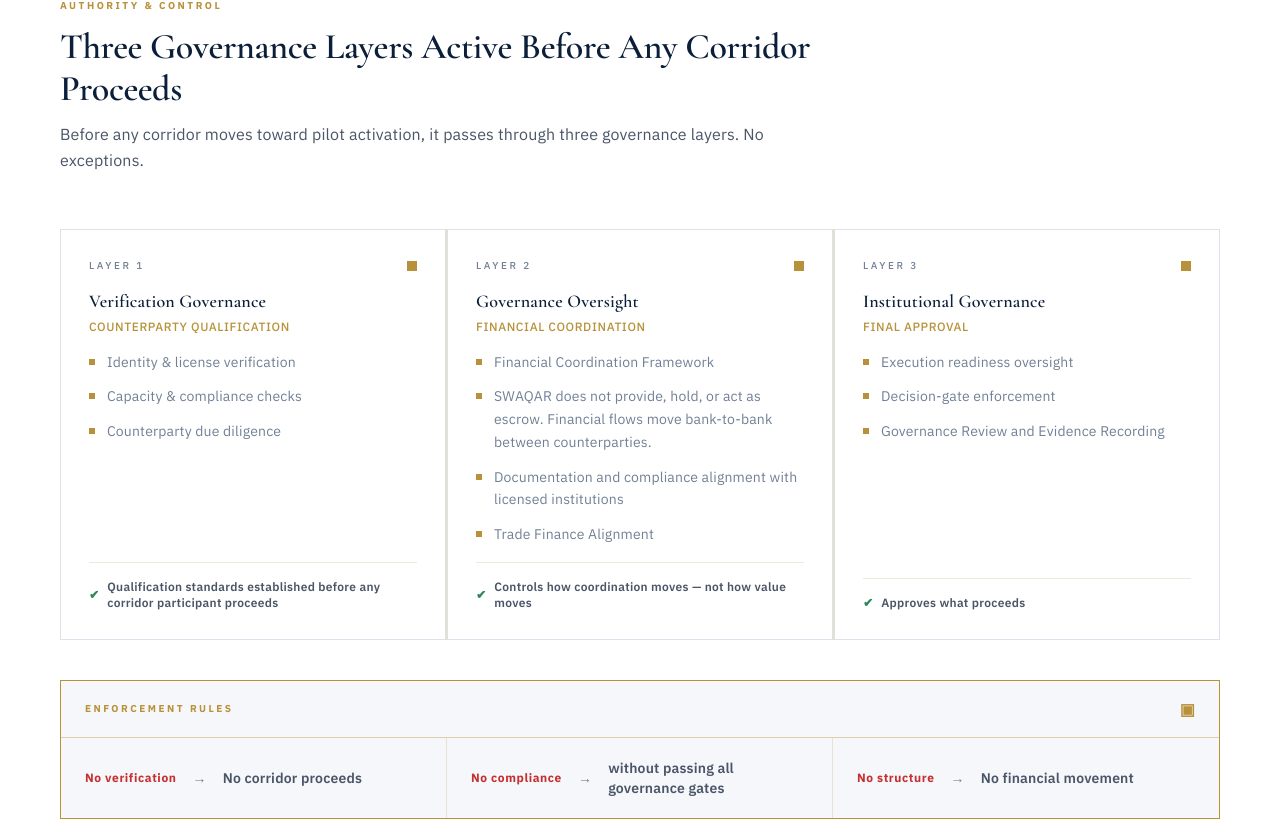
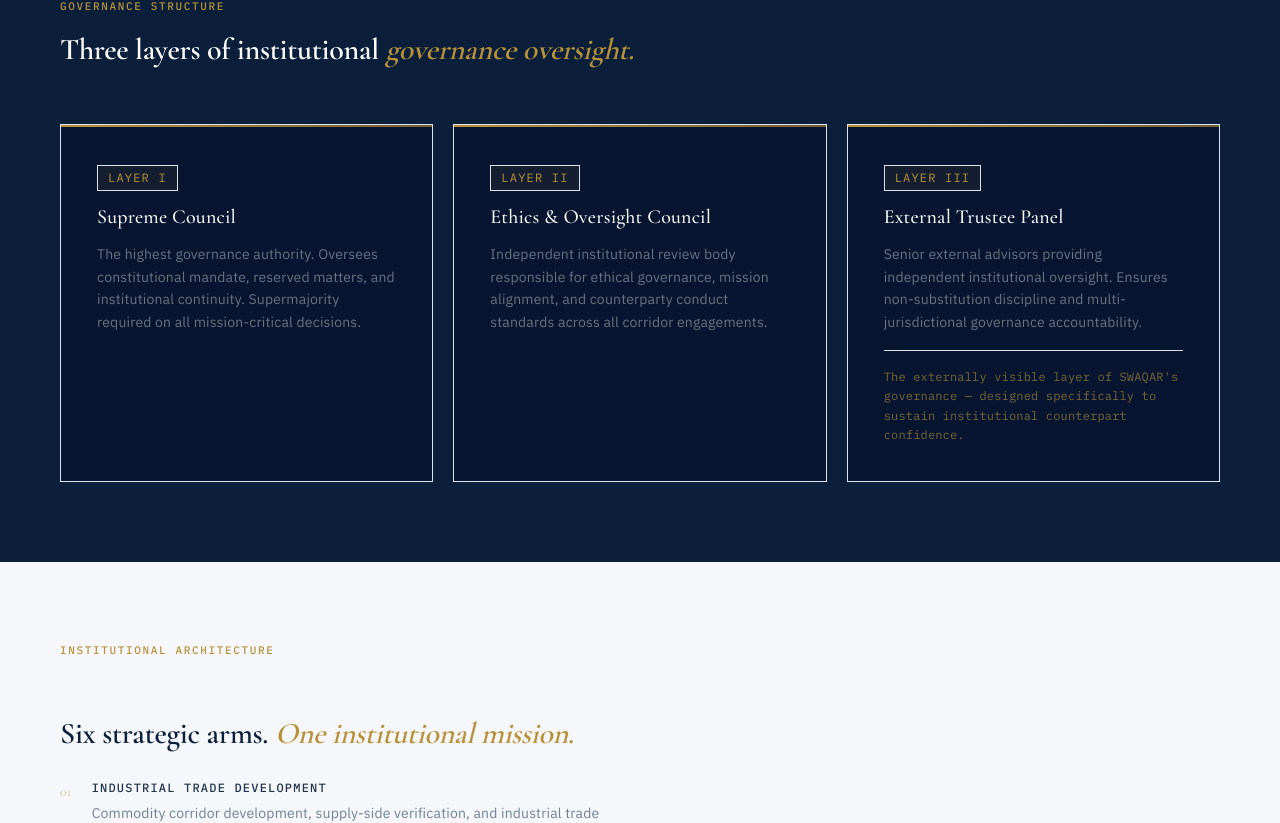
Before and after one commit to SWAQAR5/swaqar-site, a Next.js app: page / in a window 1280 px wide. Shown: the part 10379-11202 px from the top of the page. Built offline with nearby package versions, Linux system fonts and the light colour scheme.

Commit message:
Replace Governance section with HTML reference design

```diff
--- a/components/sections/Governance.tsx
+++ b/components/sections/Governance.tsx
@@ -1,41 +1,24 @@
-const GOVERNANCE_LAYERS = [
+// ─────────────────────────────────────────────────────────────────────────────
+// components/sections/Governance.tsx
+// ─────────────────────────────────────────────────────────────────────────────
+
+const LAYERS = [
   {
-        layer: "Verification Governance",
-        role: "Counterparty Qualification",
-        functions: [
-            "Identity & license verification",
-            "Capacity & compliance checks",
-            "Counterparty due diligence",
-        ],
-        authority: "Qualification standards established before any corridor participant proceeds",
+    badge: "Layer I",
+    name: "Supreme Council",
+    desc: "The highest governance authority. Oversees constitutional mandate, reserved matters, and institutional continuity. Supermajority required on all mission-critical decisions.",
   },
   {
-        layer: "Governance Oversight",
-        role: "Financial Coordination",
-        functions: [
-            "Financial Coordination Framework",
-            "SWAQAR does not provide, hold, or act as escrow. Financial flows move bank-to-bank between counterparties.",
-            "Documentation and compliance alignment with licensed institutions",
-            "Trade Finance Alignment",
-        ],
-        authority: "Controls how coordination moves — not how value moves",
+    badge: "Layer II",
+    name: "Ethics & Oversight Council",
+    desc: "Independent institutional review body responsible for ethical governance, mission alignment, and counterparty conduct standards across all corridor engagements.",
   },
   {
-        layer: "Institutional Governance",
-        role: "Final approval",
-        functions: [
-            "Execution readiness oversight",
-            "Decision-gate enforcement",
-            "Governance Review and Evidence Recording",
-        ],
-        authority: "Approves what proceeds",
+    badge: "Layer III",
+    name: "External Trustee Panel",
+    desc: "Senior external advisors providing independent institutional oversight. Ensures non-substitution discipline and multi-jurisdictional governance accountability.",
+    note: "The externally visible layer of SWAQAR's governance — designed specifically to sustain institutional counterpart confidence.",
   },
-] as const;
-
-const ENFORCEMENT_RULES = [
-    { condition: "No verification", consequence: "No corridor proceeds" },
-    { condition: "No compliance", consequence: "without passing all governance gates" },
-    { condition: "No structure", consequence: "No financial movement" },
 ] as const;
 
 export default function Governance() {
@@ -43,149 +26,47 @@
     <section
       id="governance"
       aria-labelledby="governance-heading"
-            className="swaqar-section swaqar-container"
+      className="swaqar-section bg-swaqar-navy"
     >
-            <div className="mb-14 max-w-3xl">
-                <span className="block text-[10px] tracking-[0.25em] text-swaqar-gold uppercase font-bold mb-3">
-                    Authority & Control
+      <div className="swaqar-container">
+        <span className="swaqar-eyebrow text-swaqar-gold">
+          Governance Structure
         </span>
-                <h2 id="governance-heading" className="text-swaqar-heading">
-                    Three Governance Layers Active Before Any Corridor Proceeds
+        <h2
+          id="governance-heading"
+          className="font-serif text-3xl text-white font-semibold mt-4"
+        >
+          Three layers of institutional{" "}
+          <em className="italic text-swaqar-gold">governance oversight.</em>
         </h2>
-                <p className="text-swaqar-text mt-3 text-base leading-relaxed">
-                    Before any corridor moves toward pilot activation, it passes through
-                    three governance layers. No exceptions.
+
+        <div className="grid grid-cols-1 md:grid-cols-3 gap-5 mt-14">
+          {LAYERS.map((layer) => (
+            <div
+              key={layer.badge}
+              className="bg-[#071530] border border-swaqar-border p-9 relative hover:-translate-y-1.5 transition-transform duration-300"
+            >
+              <div className="absolute top-0 left-0 right-0 h-0.5 bg-gradient-to-r from-swaqar-gold to-swaqar-gold/60" />
+
+              <span className="font-mono text-xs uppercase tracking-widest text-swaqar-gold bg-swaqar-gold/8 border border-swaqar-border px-2.5 py-1 inline-block mb-3 mt-1">
+                {layer.badge}
+              </span>
+              <h3 className="font-serif text-xl text-white font-medium mb-3">
+                {layer.name}
+              </h3>
+              <p className="text-sm text-white/40 leading-relaxed">
+                {layer.desc}
               </p>
-            </div>
 
-            <div
-                role="list"
-                aria-label="Governance layers"
-                className="grid grid-cols-1 md:grid-cols-3 auto-rows-fr gap-px bg-swaqar-gold/30"
-            >
-                {GOVERNANCE_LAYERS.map((layer, i) => (
-                    <GovernanceLayerCard
-                        key={`layer-${i}`}
-                        index={i + 1}
-                        layer={layer.layer}
-                        role={layer.role}
-                        functions={layer.functions}
-                        authority={layer.authority}
-                    />
-                ))}
-            </div>
-
-            {/* RULES BLOCK */}
-            <div className="mt-10 border border-swaqar-gold bg-swaqar-surface">
-                <div className="px-6 py-4 border-b border-swaqar-gold/40 flex items-center justify-between">
-                    <span className="text-[10px] tracking-[0.25em] text-swaqar-gold uppercase font-bold">
-                        Enforcement Rules
-                    </span>
-                    <span aria-hidden="true" className="text-swaqar-gold text-base font-bold">
-                        ▣
-                    </span>
-                </div>
-
-                <div className="grid grid-cols-1 md:grid-cols-3 auto-rows-fr divide-y md:divide-y-0 md:divide-x divide-swaqar-gold/20">
-                    {ENFORCEMENT_RULES.map((rule, i) => (
-                        <div
-                            key={`rule-${i}`}
-                            className="px-6 py-5 flex items-center gap-4"
-                        >
-                            <span className="text-swaqar-error text-xs font-bold tracking-wider whitespace-nowrap">
-                                {rule.condition}
-                            </span>
-                            <span aria-hidden="true" className="text-swaqar-muted text-sm flex-shrink-0">
-                                →
-                            </span>
-                            <span className="text-swaqar-text text-sm font-semibold">
-                                {rule.consequence}
-                            </span>
+              {"note" in layer && (
+                <p className="font-mono text-xs text-swaqar-gold/65 mt-4 pt-4 border-t border-swaqar-border leading-relaxed">
+                  {layer.note}
+                </p>
+              )}
             </div>
           ))}
-                </div>
-            </div>
-
-            <div className="mt-10 border-l-4 border-swaqar-gold pl-6 py-3">
-                <div className="flex flex-col gap-3">
-                    <span className="text-[10px] tracking-[0.25em] text-swaqar-gold uppercase font-bold">
-                        Authority Statement
-                    </span>
-                    <p className="text-swaqar-text text-lg md:text-xl font-medium leading-relaxed">
-                        All decisions follow a structured control-gate system,{" "}
-                        <span className="text-swaqar-gold font-semibold">
-                            not individual discretion.
-                        </span>
-                    </p>
         </div>
       </div>
     </section>
   );
 }
-
-type GovernanceLayerCardProps = {
-    index: number;
-    layer: string;
-    role: string;
-    functions: readonly string[];
-    authority: string;
-};
-
-function GovernanceLayerCard({
-    index,
-    layer,
-    role,
-    functions,
-    authority,
-}: GovernanceLayerCardProps) {
-    return (
-        <div
-            role="listitem"
-            className="bg-white border border-swaqar-border p-5 sm:p-7 flex flex-col gap-4"
-        >
-            <div className="flex items-center justify-between">
-                <span className="text-swaqar-muted text-[10px] tracking-[0.25em] uppercase font-medium">
-                    Layer {index}
-                </span>
-                <span aria-hidden="true" className="block w-2.5 h-2.5 bg-swaqar-gold" />
-            </div>
-
-            <div className="flex flex-col gap-1.5">
-                <h3 className="text-swaqar-heading text-lg font-semibold leading-tight">
-                    {layer}
-                </h3>
-                <span className="text-swaqar-gold text-xs font-medium tracking-wider uppercase">
-                    {role}
-                </span>
-            </div>
-
-            <ul className="flex flex-col gap-3 flex-1">
-                {functions.map((fn, i) => (
-                    <li
-                        key={`fn-${index}-${i}`}
-                        className="flex items-start gap-3"
-                    >
-                        <span
-                            aria-hidden="true"
-                            className="block w-1.5 h-1.5 bg-swaqar-gold mt-2 flex-shrink-0"
-                        />
-                        <span className="text-swaqar-muted text-sm leading-relaxed">
-                            {fn}
-                        </span>
-                    </li>
-                ))}
-            </ul>
-
-            <div className="pt-4 border-t border-swaqar-gold/20">
-                <div className="flex items-center gap-2">
-                    <span aria-hidden="true" className="text-swaqar-success text-xs font-bold">
-                        ✔
-                    </span>
-                    <span className="text-swaqar-text text-xs font-semibold tracking-wide">
-                        {authority}
-                    </span>
-                </div>
-            </div>
-        </div>
-    );
-}
```
Lines whose indentation alone changed are shown as unchanged.
